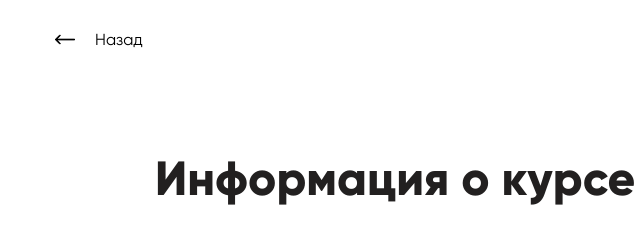
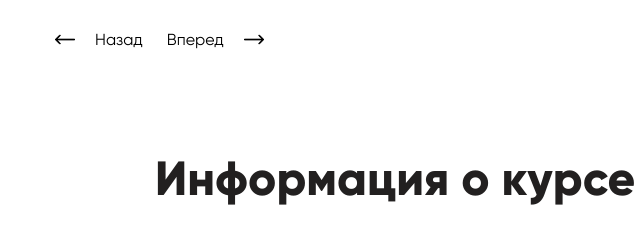
Before and after one commit to julia-witch/Skillbox-project, a plain HTML site: page program.html in a window 1280 px wide. Shown: the top 240 px of the page, 0-640 px from the left. Drawn offline with Linux system fonts and the light colour scheme.

Commit message:
finished moduls

```diff
--- a/css/style.css
+++ b/css/style.css
@@ -6,7 +6,16 @@
 
 body {
   font-family: 'Gilroy', sans-serif;
+  min-height: 2260px;
 }
+
+.body-bgrnd {
+  background-image: url("../img/wave.png");
+  background-repeat: no-repeat;
+  background-position: center bottom;
+  /*background-attachment: scroll;*/
+}
+
 
 a {
   color: inherit;
@@ -109,6 +118,15 @@ a {
   background-position: left center ;
   background-size: 20px;
   padding-left: 40px;
+}
+
+.links__forward {
+  background-image: url("../img/forward.png");
+  background-repeat: no-repeat;
+  background-position: right center ;
+  background-size: 20px;
+  padding-left: 20px;
+  padding-right: 40px;
 }
 
 .list {
--- a/program.html
+++ b/program.html
@@ -8,6 +8,7 @@
   <body>
     <div class="container">
       <a class="links__back" href="index.html">Назад</a>
+      <a class="links__forward" href="modules.html">Вперед</a>
       <h1 class="container__title">Информация о курсе</h1>
       <h2 class="blue-title">Как работать на курсе?</h2>
       <ol class="list">
```
Also changed, not shown: modules.html (+1 -1 lines), img/forward.png (added).
